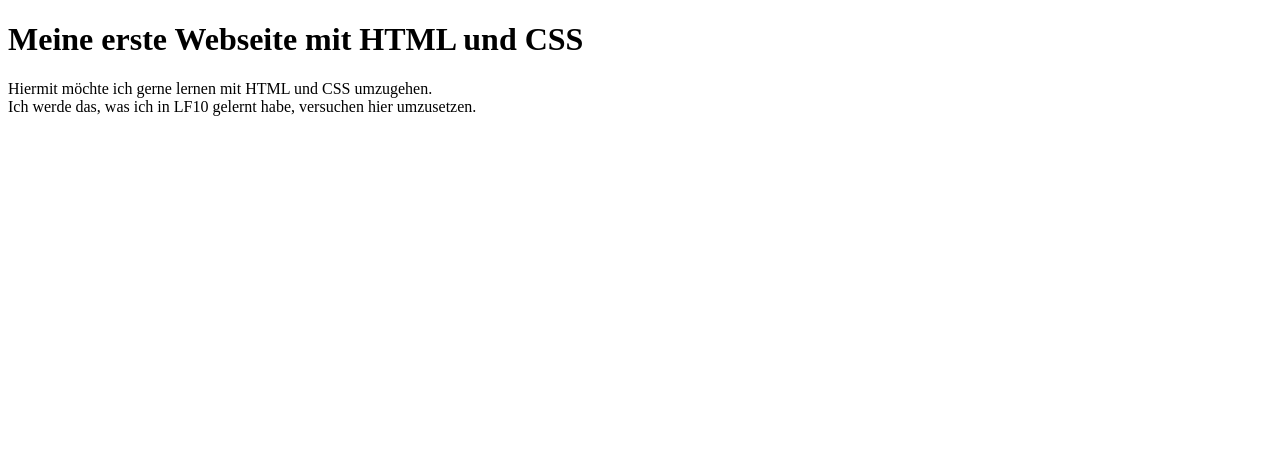
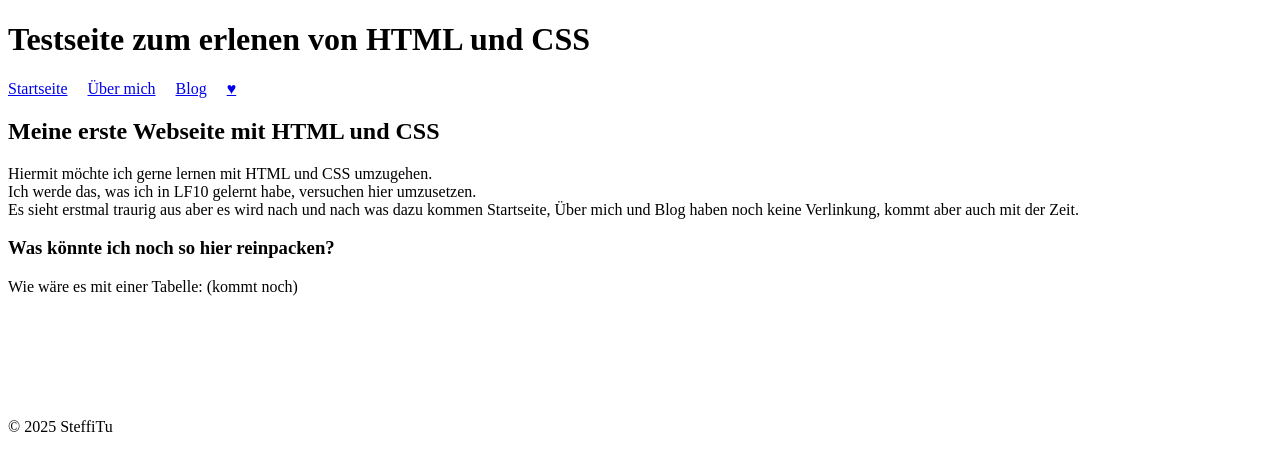
Before and after one commit to SteffiTu/erste-webseite, a plain HTML site: page index.html in a window 1280 px wide. Drawn offline with Linux system fonts and the light colour scheme.

Commit message:
Struktur angepasst, weiter anderes ausprobiert

```diff
--- a/index.html
+++ b/index.html
@@ -6,9 +6,43 @@
         <title>Testseite</title>
     </head>
     <body>
-    <h1>Meine erste Webseite mit HTML und CSS</h1>
+        <header>
+            <h1>Testseite zum erlenen von HTML und CSS</h1>
+        <nav>
+            <a href="#" word-spacing:5px;>Startseite</a>&nbsp;&nbsp;&nbsp;&nbsp;
+            <a href="#">Über mich</a>&nbsp;&nbsp;&nbsp;&nbsp;
+            <a href="#">Blog</a>&nbsp;&nbsp;&nbsp;&nbsp;
+            <a href="#">&hearts;</a>
+        </nav>
+        </header>
+
+        <main>
+            <article>
+                <h2>Meine erste Webseite mit HTML und CSS</h2>
                 <p>Hiermit möchte ich gerne lernen mit HTML und CSS umzugehen.<br>
-    Ich werde das, was ich in LF10 gelernt habe, versuchen hier umzusetzen.</p>
+                Ich werde das, was ich in LF10 gelernt habe, versuchen hier umzusetzen.<br>
+                Es sieht erstmal traurig aus aber es wird nach und nach was dazu kommen
+                Startseite, Über mich und Blog haben noch keine Verlinkung, kommt aber auch mit der Zeit.</p>
+            </article>
+
+            <h3>Was könnte ich noch so hier reinpacken?</h3>
+            <p>Wie wäre es mit einer Tabelle: (kommt noch)</p>
+
+            <thead>
+
+            </thead>
+            <tbody>
+
+            </tbody>
+            <tfoot>
+
+            </tfoot>
+
+        </main>
+        <br><br><br><br><br>
+        <footer>
+            <p>&copy 2025 SteffiTu</p>
+        </footer>
 
     </body>
 </html>
```
Lines whose indentation alone changed are shown as unchanged.
